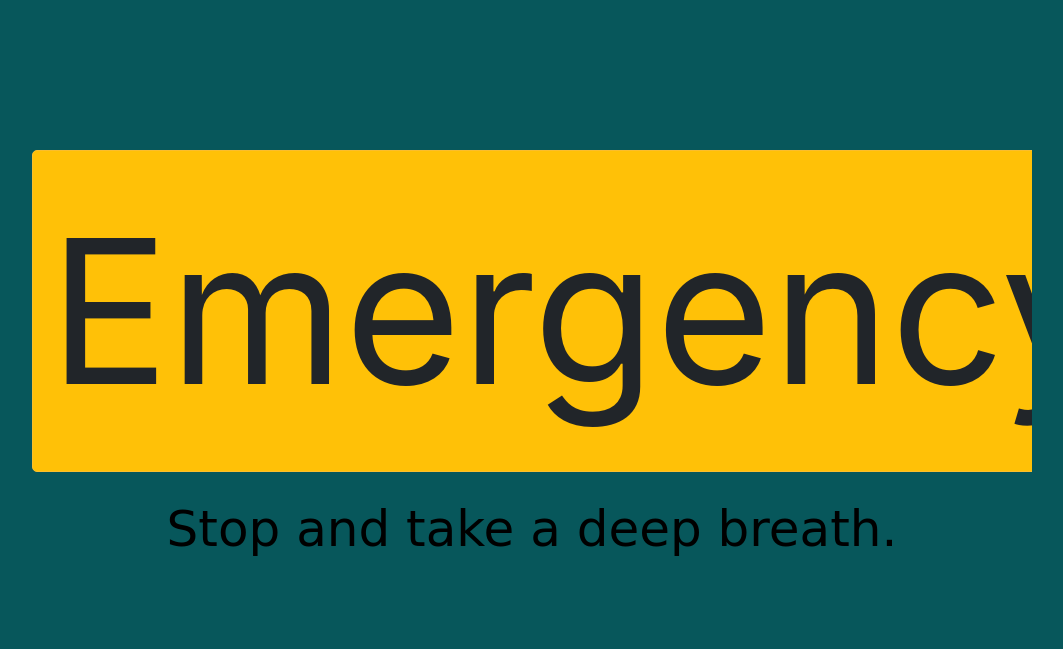
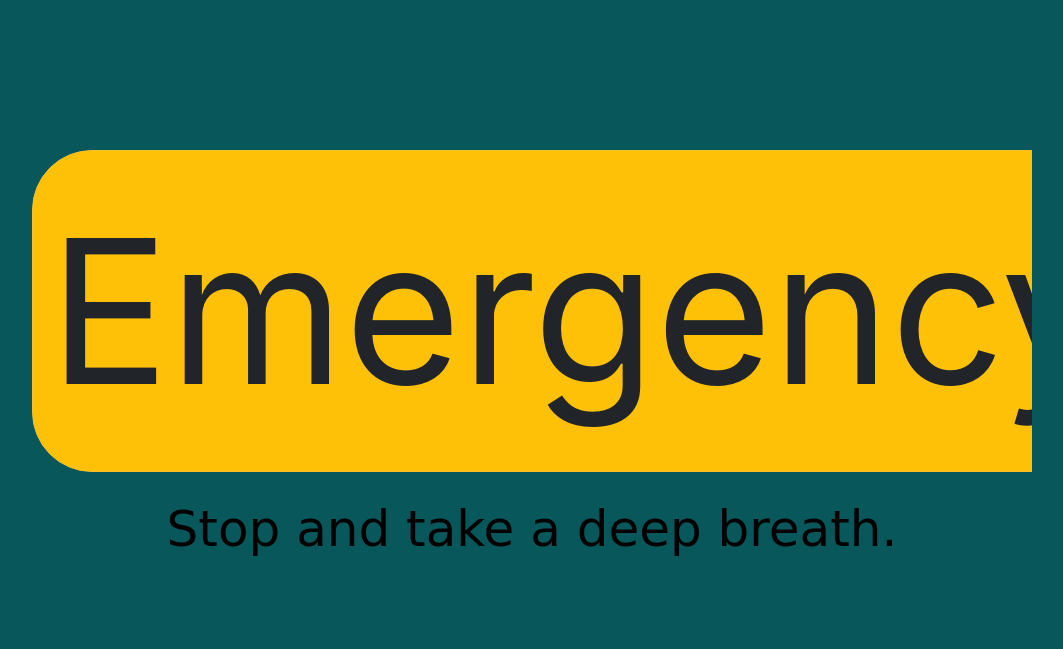
Before and after one commit to kalolad1/emergencyBE, a Django app: page / in a window 1280 px wide. Shown: the top 649 px of the page, without its empty margins (108-1171 px from the left). Run offline with Django 3.2, Linux system fonts and the light colour scheme; some libraries are stand-ins or nearby versions.

Commit message:
Change button radius.

```diff
--- a/emergencyboard/static/resources/css/main.css
+++ b/emergencyboard/static/resources/css/main.css
@@ -34,7 +34,7 @@ h1 {
 }
 
 #override {
-    border-radius: 5px;
+    border-radius: 60px;
     border-color: var(--button-color);
 }
 
```
